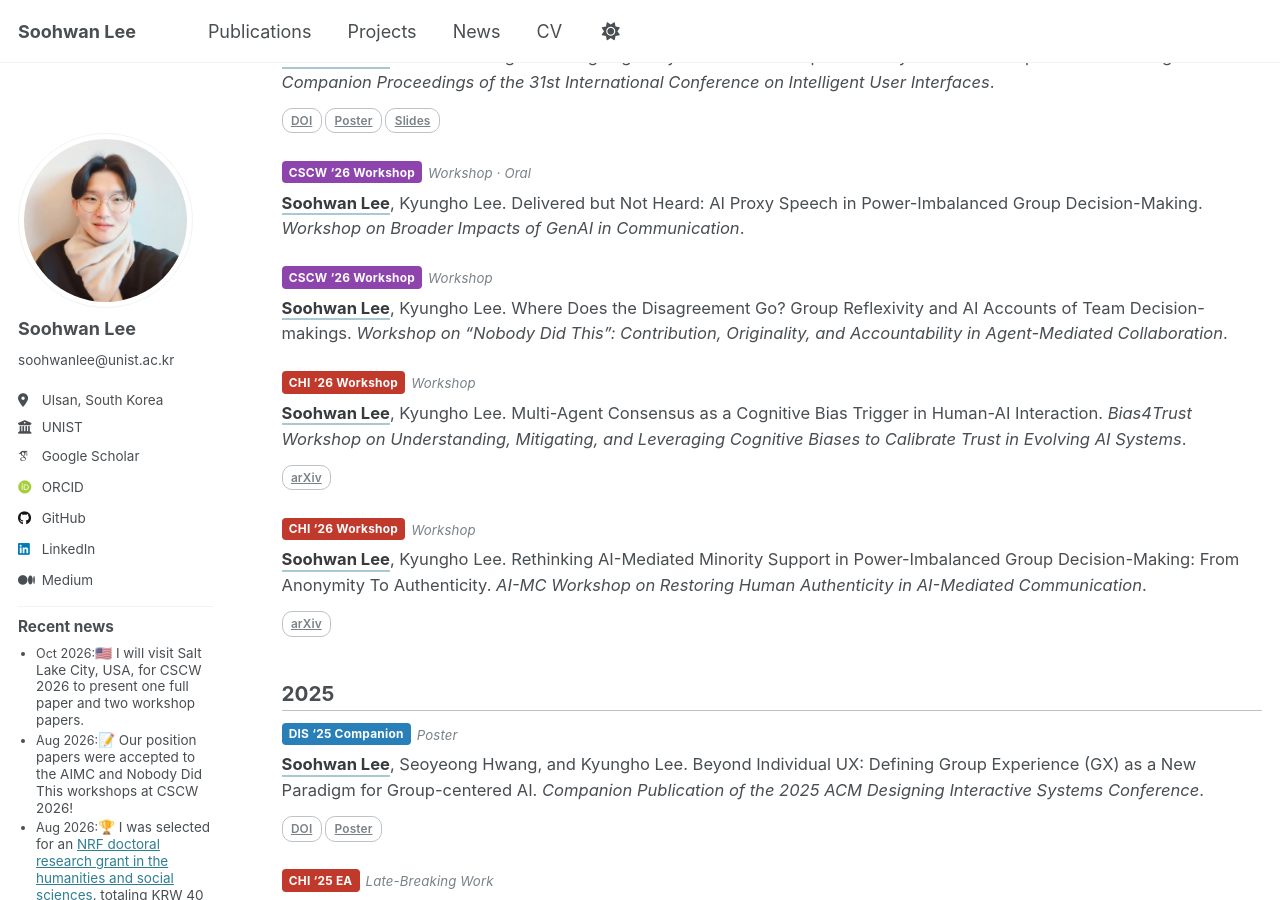
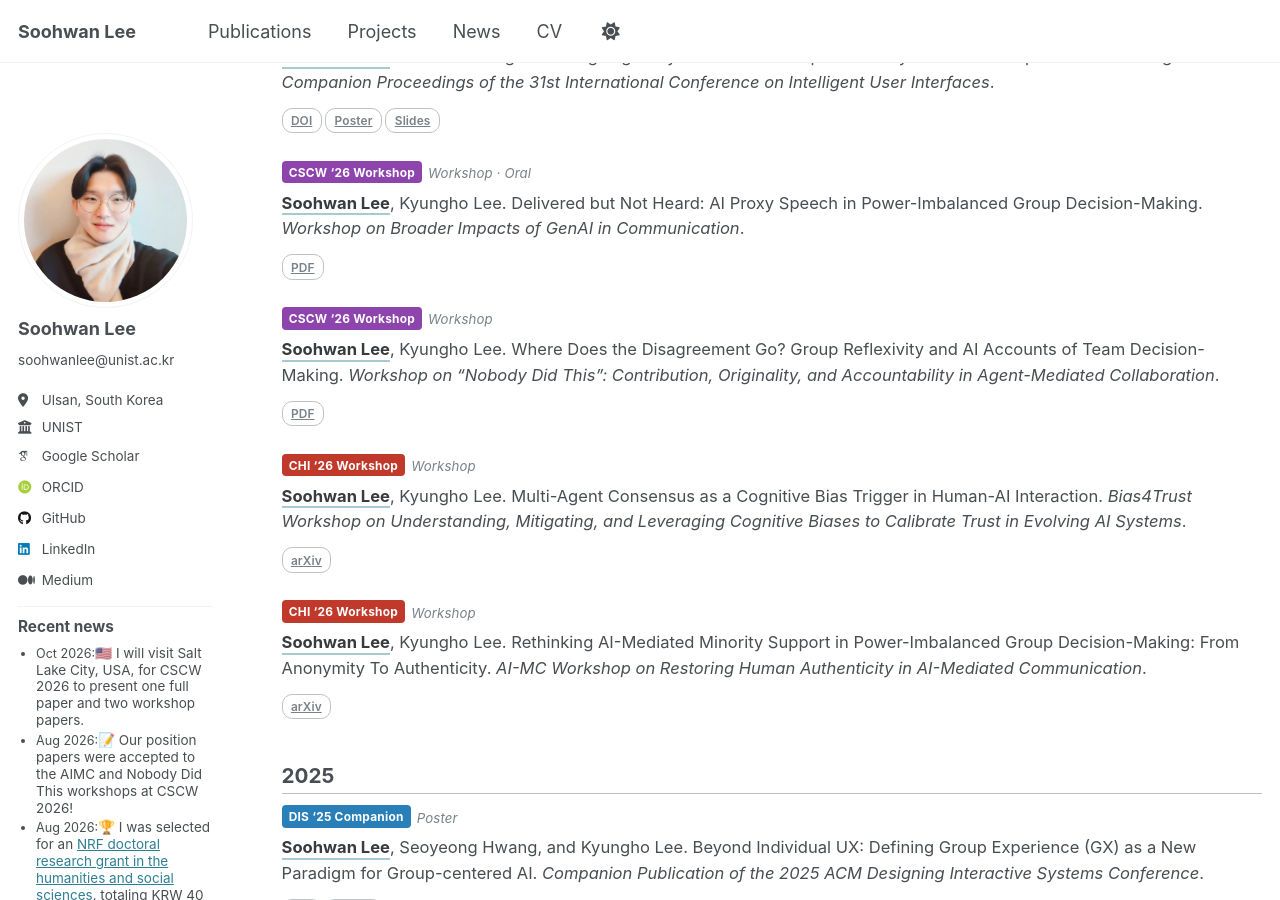
Before and after one commit to Soohwan-Lee/soohwan-lee.github.io, a Jekyll site: the page built from _pages/publications.md, in a window 1280 px wide and 900 px high, scrolled down 1281 px. Built offline with Jekyll 4.4.1, drawn with Linux system fonts in a browser that asks for light colours; some web fonts are replaced.

Commit message:
Add hosted PDFs for CSCW 2026 workshop papers

```diff
--- a/_data/projects.yml
+++ b/_data/projects.yml
@@ -172,7 +172,7 @@ research:
         items:
           - { venue: "DIS '24", style: dis, title: "Conversational Agents as Catalysts for Critical Thinking: Challenging Design Fixation in Group Design (DIS '24 Workshop)", url: "https://arxiv.org/abs/2406.11125" }
           - { venue: "CHI '26", style: chi, title: "Rethinking AI-Mediated Minority Support in Power-Imbalanced Group Decision-Making: From Anonymity To Authenticity (CHI '26 AI-MC Workshop)", url: "https://arxiv.org/abs/2604.22319" }
-          - { venue: "CSCW '26", style: cscw, title: "Delivered but Not Heard: AI Proxy Speech in Power-Imbalanced Group Decision-Making (CSCW '26 Workshop on Broader Impacts of GenAI in Communication · Oral; workshop website)", url: "https://broader-impacts-workshop.github.io/cscw2026-website/" }
+          - { venue: "CSCW '26", style: cscw, title: "Delivered but Not Heard: AI Proxy Speech in Power-Imbalanced Group Decision-Making (CSCW '26 Workshop on Broader Impacts of GenAI in Communication · Oral)", url: "/files/2026_CSCW_Workshop___AIMC.pdf" }
       - type: Under Review
         items:
           - { venue: Book Chapter, style: review, title: "Reframing Supporting Minority Influence in the Age of AI: Bridging Theory, Design, and Simulation for Inclusive Group Decision-Making" }
--- a/_pages/publications.md
+++ b/_pages/publications.md
@@ -82,11 +82,13 @@ Seoyeong Hwang, Soohyun Hwang, **Soohwan Lee**, Dajung Kim, and Kyungho Lee. Aug
 <div class="pub-item" data-cat="workshop" markdown="1">
 <span class="pub-meta"><span class="pub-badge badge-cscw">CSCW '26 Workshop</span><span class="pub-type">Workshop · Oral</span></span>
 **Soohwan Lee**, Kyungho Lee. Delivered but Not Heard: AI Proxy Speech in Power-Imbalanced Group Decision-Making. *Workshop on Broader Impacts of GenAI in Communication*.
+<div class="pub-links"><a class="pub-link" href="/files/2026_CSCW_Workshop___AIMC.pdf">PDF</a></div>
 </div>
 
 <div class="pub-item" data-cat="workshop" markdown="1">
 <span class="pub-meta"><span class="pub-badge badge-cscw">CSCW '26 Workshop</span><span class="pub-type">Workshop</span></span>
-**Soohwan Lee**, Kyungho Lee. Where Does the Disagreement Go? Group Reflexivity and AI Accounts of Team Decision-makings. *Workshop on “Nobody Did This”: Contribution, Originality, and Accountability in Agent-Mediated Collaboration*.
+**Soohwan Lee**, Kyungho Lee. Where Does the Disagreement Go? Group Reflexivity and AI Accounts of Team Decision-Making. *Workshop on “Nobody Did This”: Contribution, Originality, and Accountability in Agent-Mediated Collaboration*.
+<div class="pub-links"><a class="pub-link" href="/files/2026_CSCW_Workshop___NoBodyDidThis.pdf">PDF</a></div>
 </div>
 
 <div class="pub-item" data-cat="workshop" markdown="1">
```
Also changed, not shown: 2 other files.
